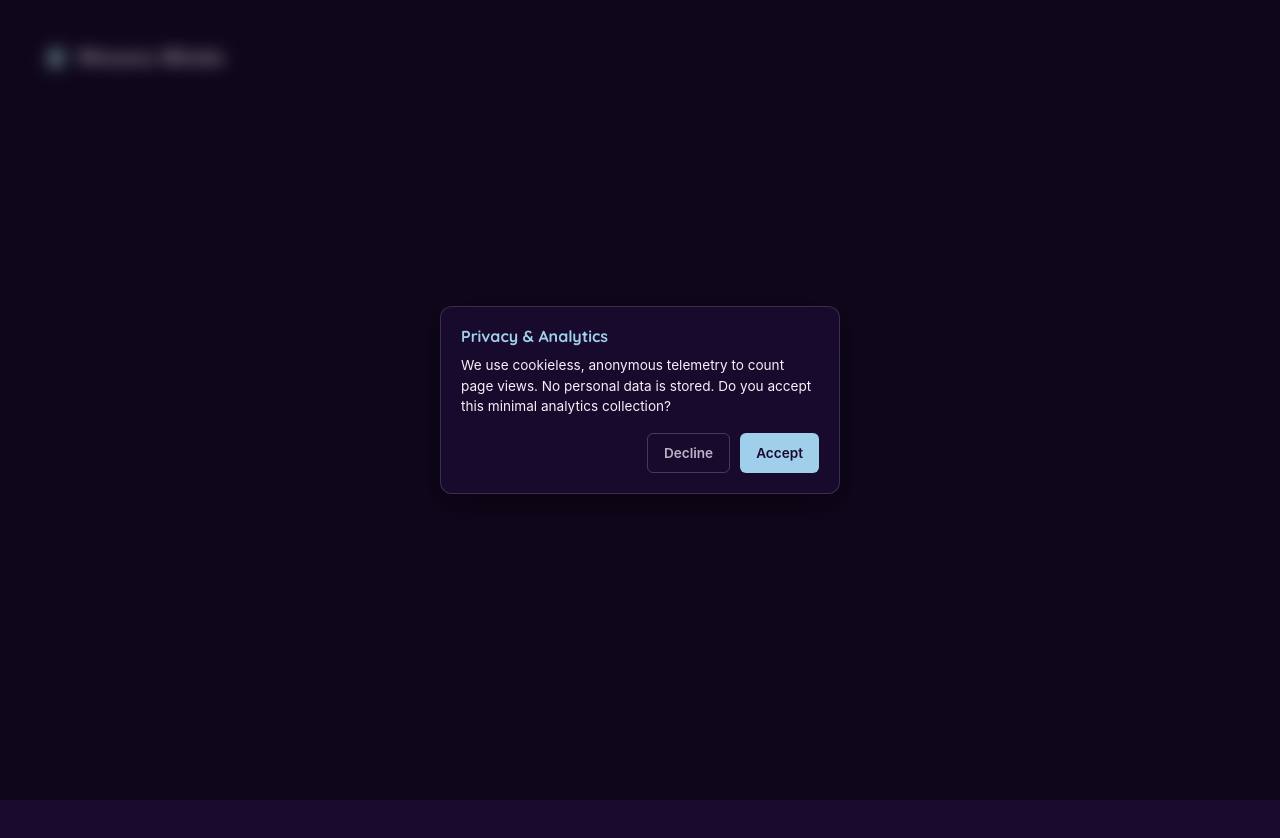
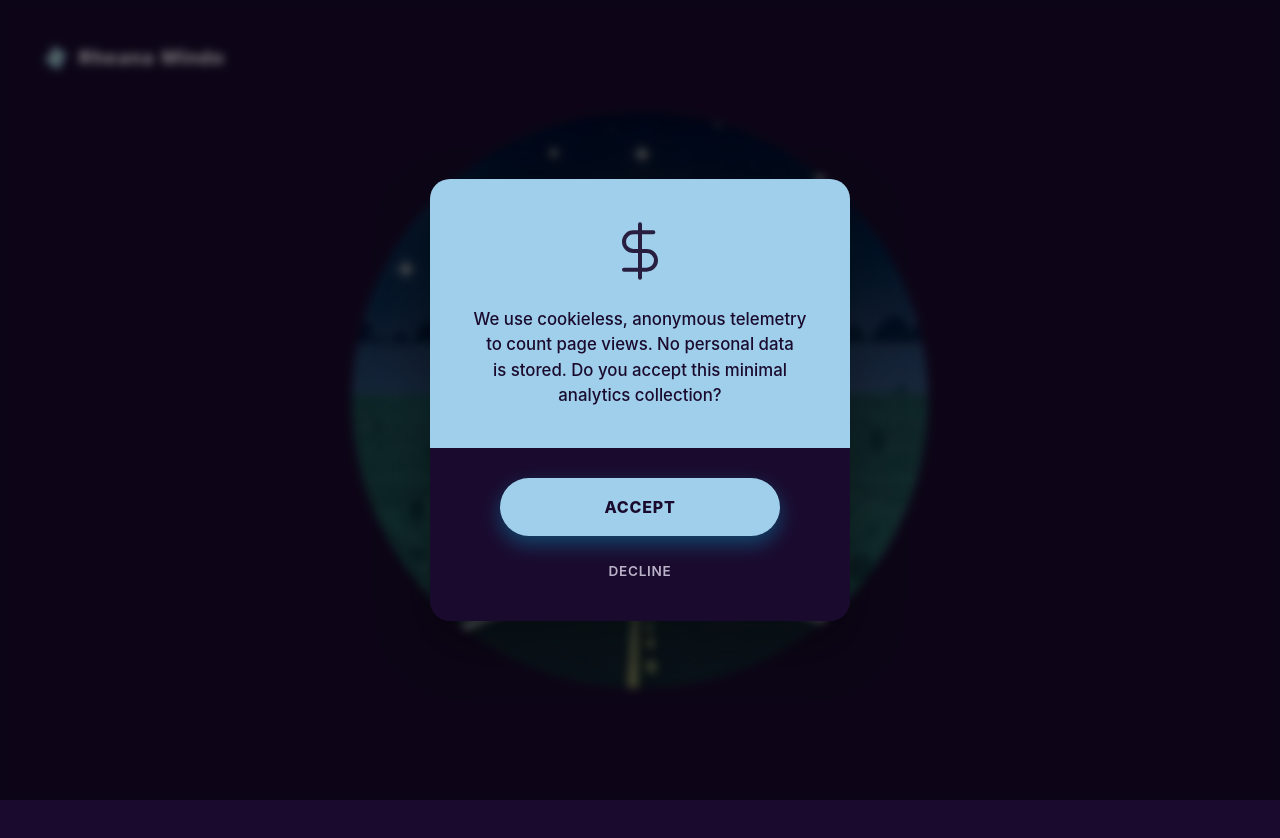
Before and after one commit to rmmindo/rheana-portfolio, a React (Vite) app in the folder apps/web/: page / in a window 1280 px wide. Shown: the top 838 px of the page. Before the commit the page ends 800 px from the top, so only its background shows below. Built offline with nearby package versions, Linux system fonts and the light colour scheme.

Commit message:
style: implement modern two-panel popups and fix start sequence boot lag

```diff
--- a/apps/web/src/App.jsx
+++ b/apps/web/src/App.jsx
@@ -25,13 +25,9 @@ export default function App() {
         <ConsentBanner onResolve={() => setIsConsentResolved(true)} />
       )}
 
-      {isConsentResolved && (
-        <>
-          <Hero />
-          <VisionGate />
-          <Experience />
-        </>
-      )}
+        <Hero />
+      <VisionGate startSequence={isConsentResolved} />
+      <Experience />
     </I18nProvider>
   );
 }
--- a/apps/web/src/components/ConsentBanner.jsx
+++ b/apps/web/src/components/ConsentBanner.jsx
@@ -47,14 +47,18 @@ export default function ConsentBanner({ onResolve }) {
 
   return (
     <div className="consent-gate-wrapper">
-      <div className="consent-banner centered-modal">
-        <h4 className="consent-title">Privacy & Analytics</h4>
-        <p className="consent-text">
-          We use cookieless, anonymous telemetry to count page views. No personal data is stored. Do you accept this minimal analytics collection?
-        </p>
-        <div className="consent-actions">
-          <button className="consent-btn consent-decline" onClick={handleDecline}>Decline</button>
-          <button className="consent-btn consent-accept" onClick={handleAccept}>Accept</button>
+      <div className="modern-popup consent-specific">
+        <div className="modern-popup-top">
+          <svg className="modern-popup-icon" viewBox="0 0 24 24" fill="none" stroke="currentColor" strokeWidth="1.5" strokeLinecap="round" strokeLinejoin="round">
+            <path d="M12 2v20M17 5H9.5a3.5 3.5 0 0 0 0 7h5a3.5 3.5 0 0 1 0 7H6"></path>
+          </svg>
+          <p className="modern-popup-text">
+            We use cookieless, anonymous telemetry to count page views. No personal data is stored. Do you accept this minimal analytics collection?
+          </p>
+        </div>
+        <div className="modern-popup-bottom">
+          <button className="modern-popup-primary-btn" onClick={handleAccept}>ACCEPT</button>
+          <button className="modern-popup-secondary-btn" onClick={handleDecline}>DECLINE</button>
         </div>
       </div>
     </div>
--- a/apps/web/src/components/LegalModal.jsx
+++ b/apps/web/src/components/LegalModal.jsx
@@ -5,9 +5,16 @@ export default function LegalModal({ isOpen, onClose }) {
 
   return (
     <div className="legal-modal-overlay" onClick={onClose}>
-      <div className="legal-modal-content" onClick={e => e.stopPropagation()}>
-        <h2 className="legal-title">Privacy & Terms</h2>
+      <div className="modern-popup legal-specific" onClick={e => e.stopPropagation()}>
+        <div className="modern-popup-top">
+          <svg className="modern-popup-icon" viewBox="0 0 24 24" fill="none" stroke="currentColor" strokeWidth="1.5" strokeLinecap="round" strokeLinejoin="round">
+            <rect x="3" y="11" width="18" height="11" rx="2" ry="2"></rect><path d="M7 11V7a5 5 0 0 1 10 0v4"></path>
+          </svg>
+          <h2 className="modern-popup-title">Privacy & Terms</h2>
+        </div>
 
+        <div className="modern-popup-bottom legal-scroll-area">
+          <div className="legal-text-content">
             <h3 className="legal-section-title">1. Data Collection & Privacy</h3>
             <p className="legal-text">
               This portfolio is a static website. <strong>We do not collect, store, or process any personal data.</strong> There are no contact forms, user accounts, or newsletters. Because no personal information is collected, the provisions of the Philippine Data Privacy Act of 2012 (RA 10173) regarding data processing consent are not triggered.
@@ -27,10 +34,12 @@ export default function LegalModal({ isOpen, onClose }) {
             <p className="legal-text">
               All source code, design elements, and original landscape imagery (hot air balloon assets) belong to Rheana Mindo unless otherwise stated.
             </p>
+          </div>
 
-        <button className="legal-btn" onClick={onClose}>
-          Acknowledge & Close
+          <button className="modern-popup-primary-btn" onClick={onClose}>
+            ACKNOWLEDGE & CLOSE
           </button>
+        </div>
       </div>
     </div>
   );
--- a/apps/web/src/components/VisionGate.jsx
+++ b/apps/web/src/components/VisionGate.jsx
@@ -48,7 +48,7 @@ const BLINK_MS = 1900;
 const CALM_MS = 320;
 
 
-export default function VisionGate() {
+export default function VisionGate({ startSequence = true }) {
   const reduced = useReducedMotion();
   const { t } = useI18n();
 
@@ -67,8 +67,10 @@ export default function VisionGate() {
   // travel and the blinking: they press, and the page is simply clear. A fade
   // is not the kind of motion the setting exists to prevent.
   useEffect(() => {
-    setOpen(true);
-  }, []);
+    if (startSequence) {
+      setOpen(true);
+    }
+  }, [startSequence]);
 
   useEffect(() => {
     if (!open) return;
--- a/apps/web/src/styles/main.scss
+++ b/apps/web/src/styles/main.scss
@@ -158,177 +158,183 @@ body:not(.is-unlocked) {
   overflow: hidden;
 }
 
-/* Consent Banner */
-.consent-gate-wrapper {
+/* Modern Popup Base Styles */
+.consent-gate-wrapper,
+.legal-modal-overlay {
   position: fixed;
   inset: 0;
   z-index: 10000;
   display: flex;
   align-items: center;
   justify-content: center;
-  background: rgba(0,0,0,0.4);
-  backdrop-filter: blur(8px);
+  padding: 20px;
+  background: rgba(0, 0, 0, 0.5);
+  backdrop-filter: blur(4px);
+  -webkit-backdrop-filter: blur(4px);
+  animation: popup-fade-in 0.3s ease;
 }
 
-.consent-banner {
-  max-width: 400px;
-  background: var(--bg-card, rgba(26, 11, 46, 0.95));
-  border: 1px solid var(--border-color, rgba(255, 255, 255, 0.15));
-  backdrop-filter: blur(12px);
-  border-radius: 12px;
-  padding: 20px;
-  box-shadow: 0 10px 40px rgba(0, 0, 0, 0.5);
-  z-index: 10000;
-  font-family: 'Inter', sans-serif;
-  color: var(--text);
-  animation: slide-up 0.5s cubic-bezier(0.16, 1, 0.3, 1) forwards;
+@keyframes popup-fade-in {
+  from { opacity: 0; }
+  to { opacity: 1; }
 }
 
-[data-theme="light"] .consent-banner {
-  background: rgba(234, 221, 205, 0.95);
-  border-color: rgba(0, 0, 0, 0.1);
-  box-shadow: 0 10px 40px rgba(0, 0, 0, 0.1);
+.modern-popup {
+  width: 100%;
+  max-width: 420px;
+  border-radius: 20px;
+  overflow: hidden;
+  box-shadow: 0 24px 60px rgba(0, 0, 0, 0.4);
+  display: flex;
+  flex-direction: column;
+  animation: popup-slide-up 0.4s cubic-bezier(0.175, 0.885, 0.32, 1.275);
 }
 
-.consent-title {
-  margin: 0 0 10px 0;
-  font-size: 1rem;
-  color: var(--brand-powder, #00d2ff);
+@keyframes popup-slide-up {
+  from { opacity: 0; transform: translateY(40px) scale(0.95); }
+  to { opacity: 1; transform: translateY(0) scale(1); }
 }
 
-[data-theme="light"] .consent-title {
-  color: #005bb5;
+.modern-popup-top {
+  background: var(--brand-powder, #00d2ff);
+  padding: 40px 30px;
+  display: flex;
+  flex-direction: column;
+  align-items: center;
+  text-align: center;
+  color: #1A0B2E; /* Always dark text on light accent */
 }
 
-.consent-text {
-  margin: 0 0 16px 0;
-  font-size: 0.85rem;
-  line-height: 1.5;
+[data-theme="light"] .modern-popup-top {
+  background: #38BDF8; /* Slightly deeper blue for light mode contrast */
+  color: #0F172A;
 }
 
-.consent-actions {
-  display: flex;
-  gap: 10px;
-  justify-content: flex-end;
+.modern-popup-icon {
+  width: 64px;
+  height: 64px;
+  margin-bottom: 24px;
+  opacity: 0.9;
 }
 
-.consent-btn {
-  padding: 8px 16px;
-  border-radius: 6px;
-  font-size: 0.85rem;
-  font-weight: 600;
-  cursor: pointer;
-  transition: all 0.2s ease;
+.modern-popup-text, .modern-popup-title {
+  margin: 0;
+  font-family: 'Inter', sans-serif;
+  font-size: 1.05rem;
+  line-height: 1.5;
+  font-weight: 500;
 }
 
-.consent-decline {
-  background: transparent;
-  color: var(--text-muted, rgba(255, 255, 255, 0.6));
-  border: 1px solid rgba(255, 255, 255, 0.2);
+.modern-popup-title {
+  font-size: 1.4rem;
+  font-weight: 800;
 }
 
-[data-theme="light"] .consent-decline {
-  color: rgba(0, 0, 0, 0.6);
-  border-color: rgba(0, 0, 0, 0.2);
+.modern-popup-bottom {
+  background: var(--bg-card, #1A0B2E);
+  padding: 30px;
+  display: flex;
+  flex-direction: column;
+  align-items: center;
+  gap: 16px;
 }
 
-.consent-decline:hover {
-  background: rgba(255, 255, 255, 0.1);
+[data-theme="light"] .modern-popup-bottom {
+  background: #FFFFFF;
 }
 
-[data-theme="light"] .consent-decline:hover {
-  background: rgba(0, 0, 0, 0.05);
-}
-
-.consent-accept {
+.modern-popup-primary-btn {
+  width: 100%;
+  max-width: 280px;
+  padding: 16px 24px;
+  border-radius: 40px;
   background: var(--brand-powder, #00d2ff);
   color: #1A0B2E;
   border: none;
+  font-family: 'Inter', sans-serif;
+  font-weight: 800;
+  font-size: 1rem;
+  letter-spacing: 0.05em;
+  cursor: pointer;
+  transition: transform 0.2s ease, filter 0.2s ease;
+  box-shadow: 0 8px 20px rgba(0, 210, 255, 0.3);
 }
 
-[data-theme="light"] .consent-accept {
-  background: #005bb5;
-  color: #fff;
+[data-theme="light"] .modern-popup-primary-btn {
+  background: #38BDF8;
+  color: #0F172A;
+  box-shadow: 0 8px 20px rgba(56, 189, 248, 0.3);
 }
 
-.consent-accept:hover {
+.modern-popup-primary-btn:hover {
+  transform: translateY(-2px);
   filter: brightness(1.1);
 }
 
-@keyframes slide-up {
-  0% { opacity: 0; transform: translateY(20px); }
-  100% { opacity: 1; transform: translateY(0); }
+.modern-popup-primary-btn:active {
+  transform: translateY(1px);
 }
 
-
-/* Legal Modal */
-.legal-modal-overlay {
-  position: fixed;
-  inset: 0;
-  background-color: rgba(0,0,0,0.8);
-  backdrop-filter: blur(10px);
-  -webkit-backdrop-filter: blur(10px);
-  z-index: 10000;
-  display: flex;
-  align-items: center;
-  justify-content: center;
-  padding: 20px;
+.modern-popup-secondary-btn {
+  background: transparent;
+  border: none;
+  color: var(--text-muted, rgba(255, 255, 255, 0.5));
+  font-family: 'Inter', sans-serif;
+  font-weight: 600;
+  font-size: 0.85rem;
+  letter-spacing: 0.05em;
+  cursor: pointer;
+  transition: color 0.2s ease;
+  padding: 8px;
 }
 
-[data-theme="light"] .legal-modal-overlay {
-  background-color: rgba(255,255,255,0.7);
+[data-theme="light"] .modern-popup-secondary-btn {
+  color: rgba(0, 0, 0, 0.4);
 }
 
-.legal-modal-content {
-  background: var(--bg-card, #1A0B2E);
-  color: var(--text);
-  padding: 40px;
-  border-radius: 12px;
-  max-width: 600px;
-  width: 100%;
-  max-height: 80vh;
-  overflow-y: auto;
-  border: 1px solid var(--border-color, rgba(255,255,255,0.1));
+.modern-popup-secondary-btn:hover {
+  color: var(--text, #FFF);
 }
 
-[data-theme="light"] .legal-modal-content {
-  background: #f7f1eb;
-  border: 1px solid rgba(0,0,0,0.1);
+[data-theme="light"] .modern-popup-secondary-btn:hover {
+  color: #0F172A;
 }
 
-.legal-title {
+/* Legal Specific Adjustments */
+.legal-specific {
+  max-width: 600px;
+}
+
+.legal-scroll-area {
+  max-height: 50vh;
+  overflow-y: auto;
+  align-items: flex-start;
+  text-align: left;
+}
+
+.legal-text-content {
+  color: var(--text);
+  font-family: 'Inter', sans-serif;
+  font-size: 0.95rem;
+  line-height: 1.6;
   margin-bottom: 20px;
-  font-size: 1.5rem;
-  font-weight: bold;
 }
 
 .legal-section-title {
-  margin-bottom: 10px;
-  font-size: 1.1rem;
+  margin: 0 0 10px 0;
+  font-size: 1.05rem;
   color: var(--brand-powder, #00d2ff);
+  font-weight: 700;
 }
 
 [data-theme="light"] .legal-section-title {
-  color: #005bb5;
+  color: #0284c7;
 }
 
 .legal-text {
-  margin-bottom: 20px;
-  line-height: 1.6;
+  margin: 0 0 20px 0;
 }
 
-.legal-btn {
-  margin-top: 20px;
-  padding: 10px 20px;
-  background: var(--brand-powder, #00d2ff);
-  color: #1A0B2E;
-  border: none;
-  border-radius: 20px;
-  font-weight: bold;
-  cursor: pointer;
+.legal-scroll-area .modern-popup-primary-btn {
+  margin: 0 auto;
 }
-
-[data-theme="light"] .legal-btn {
-  background: #005bb5;
-  color: #fff;
-}
```
Lines whose indentation alone changed are shown as unchanged.
